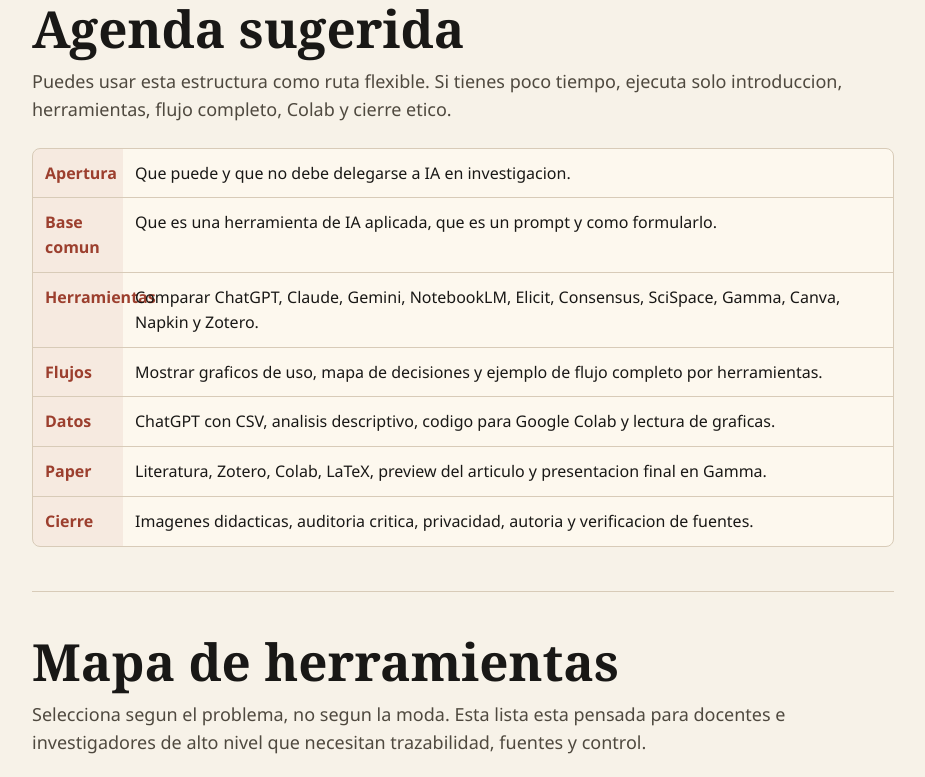
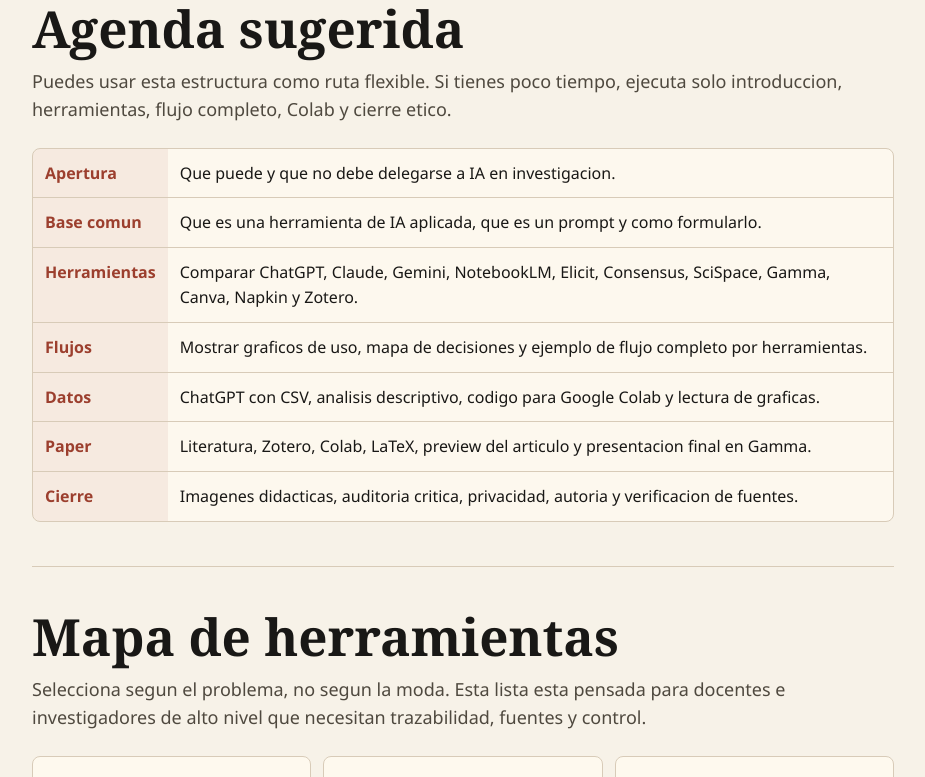
Before and after one commit to Sebastian-Lealf/taller-ia-docentes, a plain HTML site: page index.html in a window 1280 px wide. Shown: the part 7001-7778 px from the top of the page, without its empty margins (322-1247 px from the left). Drawn offline with Linux system fonts and the light colour scheme.

Commit message:
Added space to herramientas

```diff
--- a/index.html
+++ b/index.html
@@ -283,7 +283,7 @@
 
     .schedule {
       display: grid;
-      grid-template-columns: 90px minmax(0, 1fr);
+      grid-template-columns: minmax(7.5rem, max-content) minmax(0, 1fr);
       gap: 0;
       border: 1px solid var(--line);
       border-radius: 8px;
@@ -292,7 +292,13 @@
     }
 
     .schedule div { padding: 12px; border-bottom: 1px solid var(--line); }
-    .schedule div:nth-child(odd) { font-weight: 800; color: var(--red); background: rgba(156, 63, 46, .07); }
+    .schedule div:nth-child(odd) {
+      font-weight: 800;
+      color: var(--red);
+      background: rgba(156, 63, 46, .07);
+      overflow-wrap: break-word;
+      word-break: break-word;
+    }
     .schedule div:nth-last-child(-n + 2) { border-bottom: 0; }
 
     table {
```
